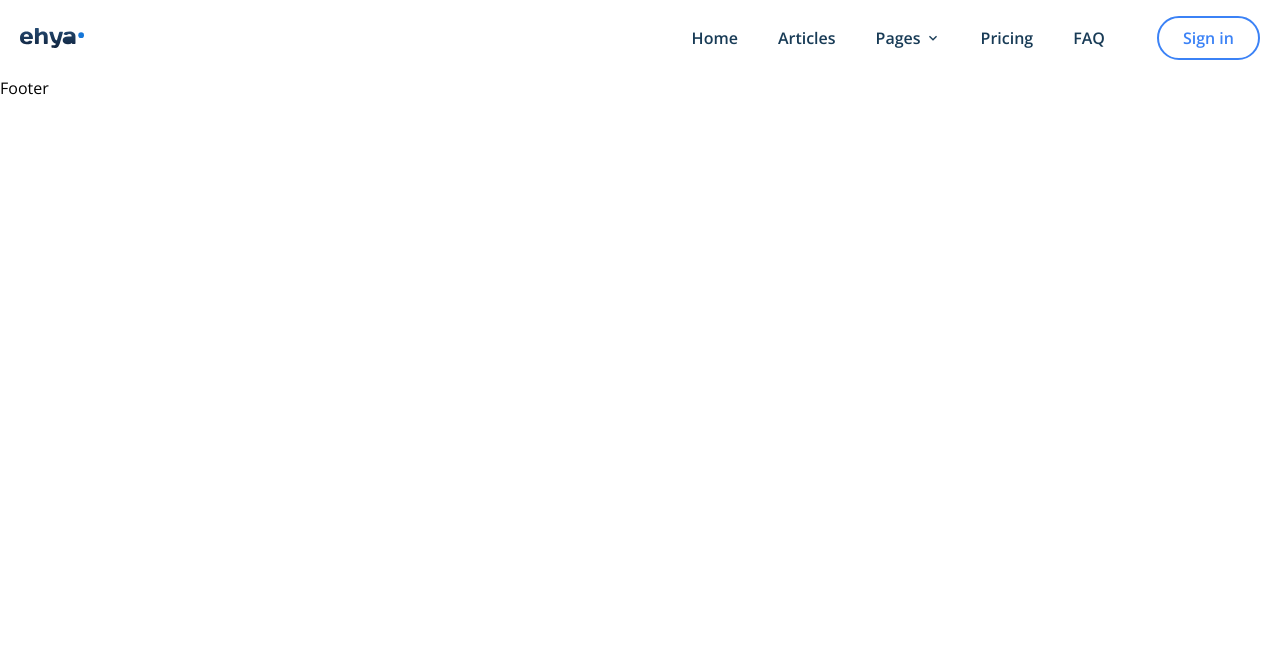
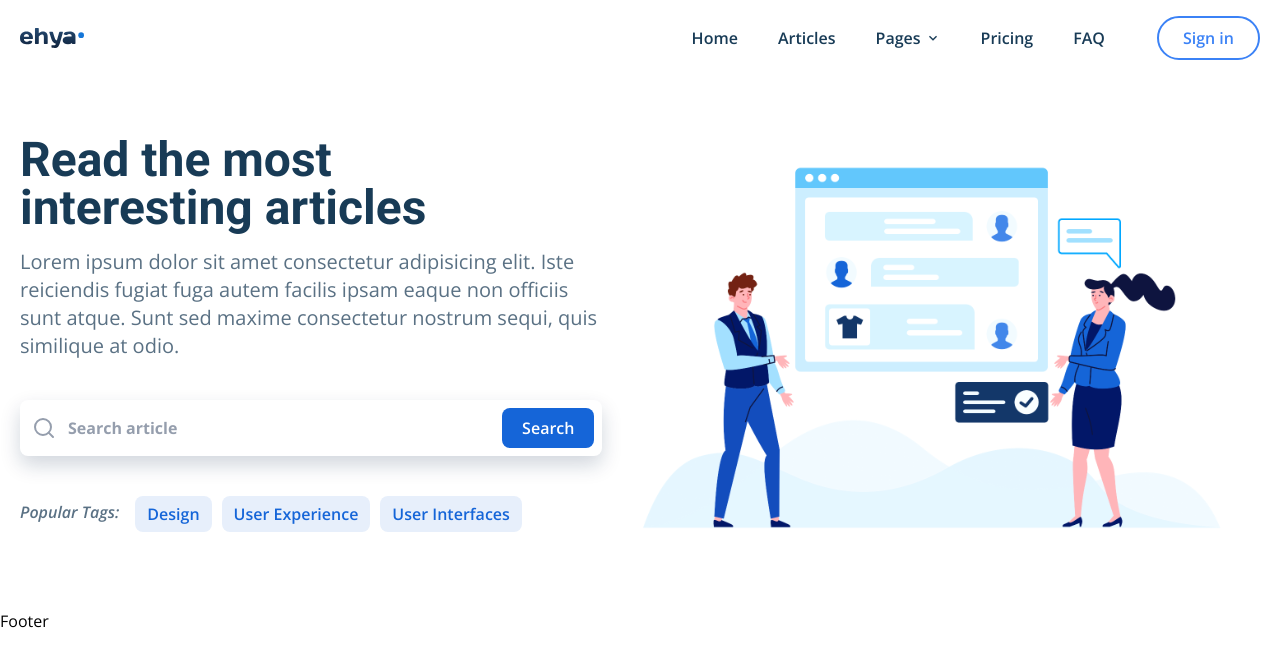
Before and after one commit to tayoolaigbe/mern-sack-blog, a React (Vite) app in the folder frontend/: page / in a window 1280 px wide. Shown: the top 666 px of the page. Built offline with nearby package versions, Linux system fonts and the light colour scheme.

Commit message:
Completed the Hero section

```diff
--- a/frontend/src/App.jsx
+++ b/frontend/src/App.jsx
@@ -1,5 +1,5 @@
 import './App.css';
-import HomePage from './pages/HomePage';
+import HomePage from './pages/home/HomePage';
 
 function App() {
 	return (
--- a/frontend/src/components/Header.jsx
+++ b/frontend/src/components/Header.jsx
@@ -85,7 +85,7 @@
 		});
 	};
 	return (
-		<section>
+		<section className="sticky top-0 left-0 right-0 z-50">
 			<header className="container mx-auto px-5 flex justify-between py-4 items-center">
 				<div>
 					<img className="w-16" src={images.Logo} alt="logo" />
--- a/frontend/src/contants/images.js
+++ b/frontend/src/contants/images.js
@@ -1,7 +1,9 @@
 import Logo from '../assets/Logo.svg';
+import HeroImage from '../assets/HeroImage.svg';
 
 const images = {
 	Logo,
+	HeroImage,
 };
 
 export default images;
--- a/frontend/src/pages/HomePage.jsx
+++ /dev/null
@@ -1,7 +0,0 @@
-import MainLayout from '../components/MainLayout';
-
-const HomePage = () => {
-	return <MainLayout></MainLayout>;
-};
-
-export default HomePage;
--- /dev/null
+++ b/frontend/src/pages/home/HomePage.jsx
@@ -0,0 +1,12 @@
+import MainLayout from '../../components/MainLayout';
+import Hero from './container/Hero';
+
+const HomePage = () => {
+	return (
+		<MainLayout>
+			<Hero />
+		</MainLayout>
+	);
+};
+
+export default HomePage;
--- /dev/null
+++ b/frontend/src/pages/home/container/Hero.jsx
@@ -0,0 +1,58 @@
+import { images } from '../../../contants';
+import { FiSearch } from 'react-icons/fi';
+
+const Hero = () => {
+	return (
+		<section className="container mx-auto flex flex-col px-5 py-5 lg:flex-row">
+			<div className="mt-10 lg:w-1/2">
+				<h1 className="font-roboto text-3xl text-center font-bold text-dark-soft md:text-5xl lg:text-left lg:max-w-[540px]">
+					Read the most interesting articles
+				</h1>
+				<p className="text-dark-light mt-4 text-center md:text-xl lg:text-left">
+					Lorem ipsum dolor sit amet consectetur adipisicing elit. Iste
+					reiciendis fugiat fuga autem facilis ipsam eaque non officiis sunt
+					atque. Sunt sed maxime consectetur nostrum sequi, quis similique at
+					odio.
+				</p>
+				<div className="flex flex-col gap-y-2.5 mt-10 relative">
+					<div className="relative">
+						<FiSearch className="absolute left-3 top-1/2 -translate-y-1/2 w-6 h-6 text-[#959EAD]" />
+						<input
+							className="placeholder:font-bold font-semibold text-dark-soft placeholder:text-[#959EAD] rounded-lg pl-12 pr-3 w-full py-3 focus:outline-none shadow-[rgba(13,_38,_76,_0.19)_0px_9px_20px] md:py-4"
+							type="text"
+							placeholder="Search article"
+						/>
+					</div>
+					<button className="e-full bg-primary text-white font-semibold rounded-lg px-5 py-3 md:absolute md:right-2 md:top-1/2 md:-translate-y-1/2 md:w-fit md:py-2">
+						Search
+					</button>
+				</div>
+				<div className="flex mt-4 flex-col lg:flex-row lg:items-start lg:flex-nowrap lg:gap-x-4 lg:mt-7">
+					<span className="text-dark-light font-semibold italic mt-2 lg:mt-4">
+						Popular Tags:
+					</span>
+					<ul className="flex flex-wrap gap-x-2.5 gap-y-2.5 mt-3">
+						<li className="rounded-lg bg-primary bg-opacity-10 px-3 py-1.5 text-primary font-semibold">
+							Design
+						</li>
+						<li className="rounded-lg bg-primary bg-opacity-10 px-3 py-1.5 text-primary font-semibold">
+							User Experience
+						</li>
+						<li className="rounded-lg bg-primary bg-opacity-10 px-3 py-1.5 text-primary font-semibold">
+							User Interfaces
+						</li>
+					</ul>
+				</div>
+			</div>
+			<div className="hidden lg:block lg:1/2">
+				<img
+					className="w-full"
+					src={images.HeroImage}
+					alt="users are reading articles"
+				/>
+			</div>
+		</section>
+	);
+};
+
+export default Hero;
```
